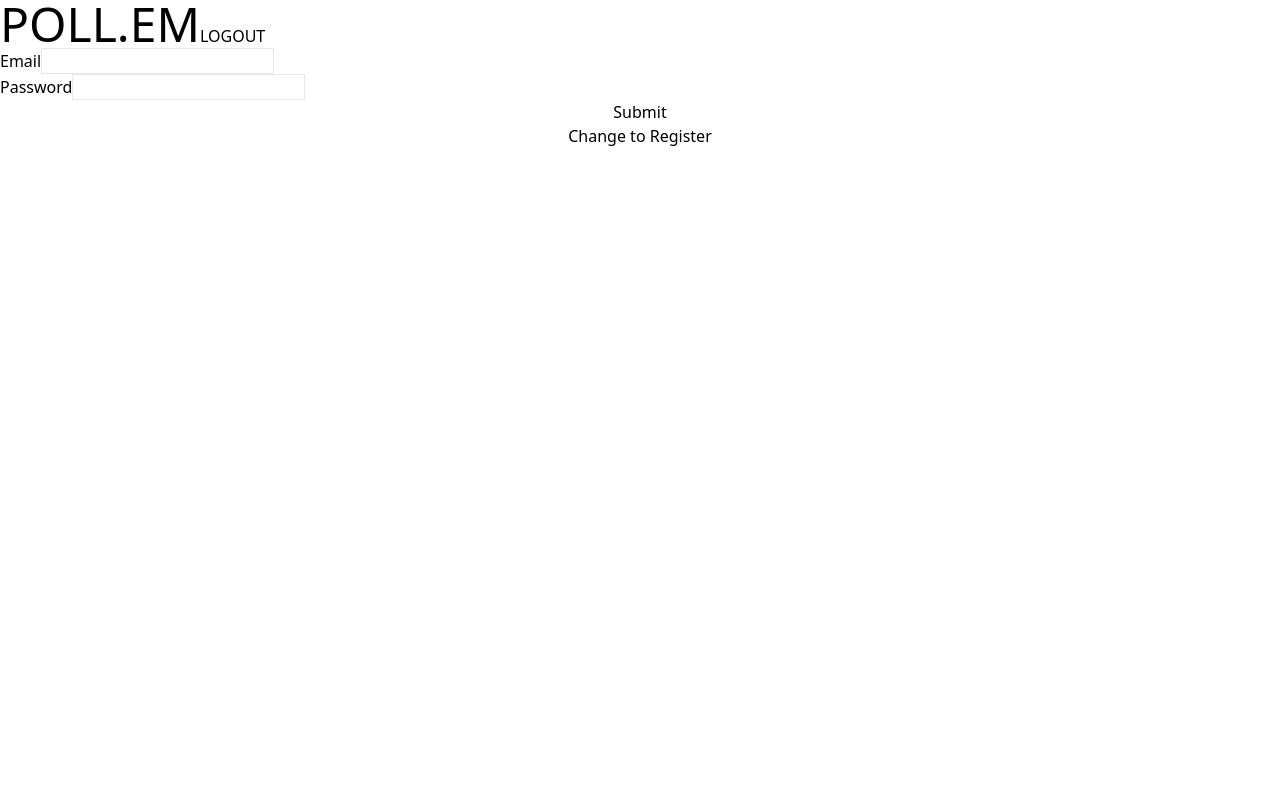
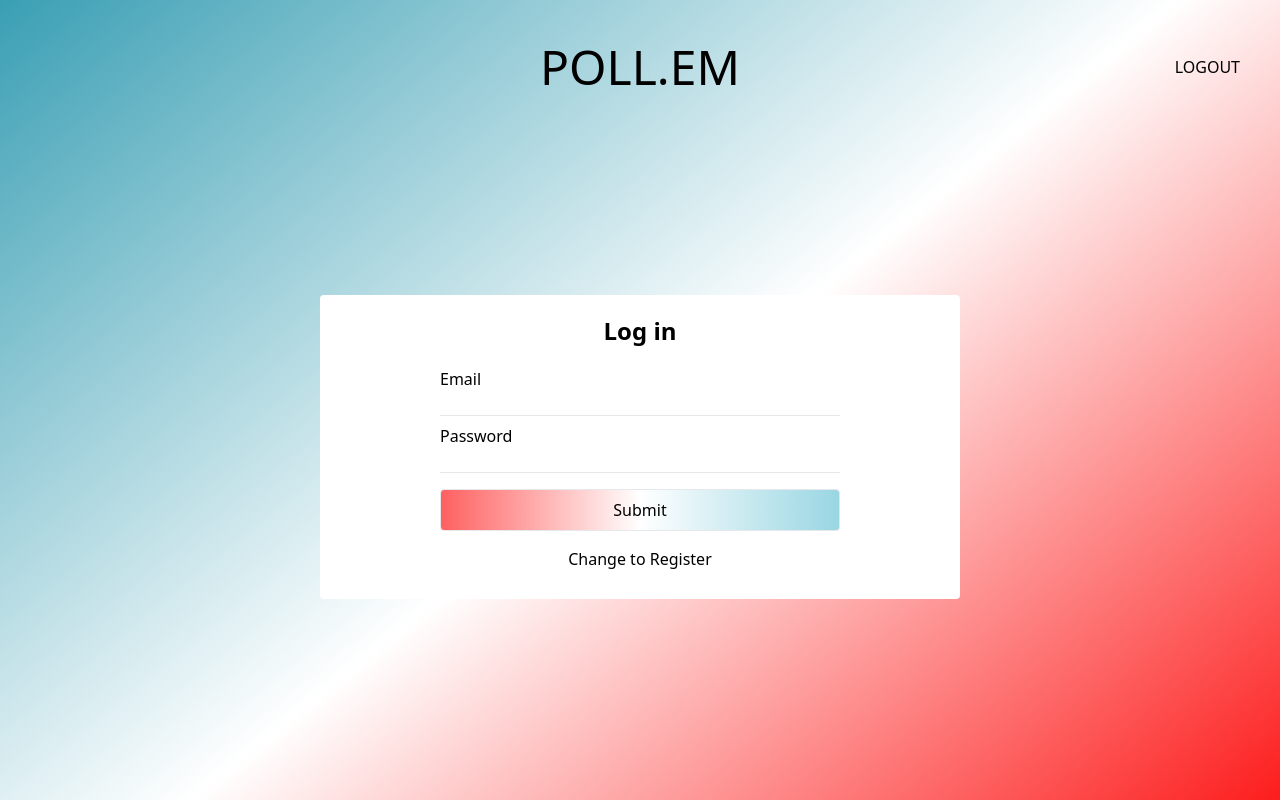
Before and after one commit to trilisen/Examensarbete, a React (Create React App) app in the folder frontend/: page /auth in a window 1280 px wide. Built offline with nearby package versions, Linux system fonts and the light colour scheme; sample sign-in values are in the browser's storage.

Commit message:
Styling on login/register page

```diff
--- a/frontend/src/App.js
+++ b/frontend/src/App.js
@@ -54,16 +54,23 @@ function App() {
           dispatch,
         }}
       >
-        <div className="min-h-full">
-          <div className="flex flex-col">
-            <header className=" ">
-              <a href="/" className="text-center text-5xl py-5 h-1/6">
+        <div className="h-full background-gradient">
+          <div className="flex flex-col h-full">
+            <header className="flex flex-col md:flex-row justify-center items-center h-1/6">
+              <a href="/" className="text-center text-5xl py-5">
                 POLL.EM
               </a>
               {localStorage.getItem("userId") ? (
-                <button onClick={handleLogout}>LOGOUT</button>
+                <button
+                  onClick={handleLogout}
+                  className="static sm:absolute sm:right-10"
+                >
+                  LOGOUT
+                </button>
               ) : (
-                <a href="/auth">LOGIN</a>
+                <a href="/auth" className="static sm:absolute sm:right-10">
+                  LOGIN
+                </a>
               )}
             </header>
             <Routes>
--- a/frontend/src/components/PollOption.jsx
+++ b/frontend/src/components/PollOption.jsx
@@ -2,10 +2,10 @@ const PollOption = ({ pollType, onPress }) => {
   return (
     <button
       value={pollType}
-      className="bg-gray-200 square rounded-md"
+      className="bg-white square rounded-md"
       onClick={onPress}
     >
-      Test
+      Basic (only one that exists for now)
     </button>
   )
 }
--- a/frontend/src/components/TitleInput.jsx
+++ b/frontend/src/components/TitleInput.jsx
@@ -1,13 +1,12 @@
 const TitleInput = ({ handleChange }) => {
   return (
-    <div className="w-full">
-      <label htmlFor="title"></label>
+    <div className="w-full flex justify-center">
       <input
         autoComplete="off"
         type="text"
         name="title"
         placeholder="Example poll name"
-        className="p-2 rounded-xl mt-2 w-full border border-black"
+        className="p-2 rounded-xl mt-2 w-full sm:w-2/3 md:w-1/2"
         onChange={handleChange}
       />
     </div>
--- a/frontend/src/index.css
+++ b/frontend/src/index.css
@@ -5,6 +5,36 @@
 @layer utilities {
   .square {
     aspect-ratio: 1 / 1;
+  }
+  .background-gradient {
+    background: rgb(58, 159, 180);
+    background: linear-gradient(
+      141deg,
+      rgba(58, 159, 180, 1) 0%,
+      rgba(255, 255, 255, 1) 52%,
+      rgba(253, 29, 29, 1) 100%
+    );
+  }
+  .button-gradient {
+    background: rgb(110, 197, 215);
+    background: linear-gradient(
+      90deg,
+      rgba(253, 29, 29, 0.7) 0%,
+      rgba(255, 255, 255, 0.7) 50%,
+      rgba(110, 197, 215, 0.7) 100%
+    );
+  }
+}
+
+@layer components {
+  .input-container {
+    @apply flex flex-col;
+  }
+  .input {
+    @apply mb-2 border-b;
+  }
+  .button {
+    @apply border rounded w-full p-2 mt-2;
   }
 }
 
--- a/frontend/src/pages/Auth.jsx
+++ b/frontend/src/pages/Auth.jsx
@@ -129,66 +129,75 @@ const Auth = () => {
     setIsLogin(!isLogin)
   }
 
-  const inputStyles = "border"
-
   return (
-    <div className="flex flex-col">
+    <div className="flex flex-col items-center justify-center h-5/6 pb-10">
+      <div className="flex flex-col justify-center items-center bg-white p-5 rounded box-border sm:w-1/2">
         {data.errorMessage && (
           <div className="text-red-600">{data.errorMessage}</div>
         )}
         {data.statusMessage && (
           <div className="text-green-400">{data.statusMessage}</div>
         )}
-      <form className="flex flex-col">
+        <form className="flex flex-col justify-center sm:w-2/3">
+          <h2 className="text-2xl font-bold text-center mb-5">
+            {isLogin ? "Log in" : "Register"}
+          </h2>
           {!isLogin && (
-          <label htmlFor="username">
-            Username
+            <div className="input-container">
+              <label htmlFor="username">Username</label>
               <input
                 type="text"
                 name="username"
-              className={inputStyles}
+                className="input"
                 onChange={handleInputChange}
               />
-          </label>
+            </div>
           )}
-        <label htmlFor="email">
-          Email
+          <div className="input-container">
+            <label htmlFor="email">Email</label>
             <input
               type="email"
               name="email"
-            className={inputStyles}
+              className="input"
               onChange={handleInputChange}
             />
-        </label>
+          </div>
 
-        <label htmlFor="password">
-          Password
+          <div className="input-container">
+            <label htmlFor="password">Password</label>
             <input
               type="password"
               name="password"
-            className={inputStyles}
+              className="input"
               onChange={handleInputChange}
             />
-        </label>
+          </div>
 
           {!isLogin && (
-          <label htmlFor="passwordConfirm">
-            Confirm password
+            <div className="input-container">
+              <label htmlFor="passwordConfirm">Confirm password</label>
               <input
                 type="password"
                 name="passwordConfirm"
-              className={inputStyles}
+                className="input"
                 onChange={handleInputChange}
               />
-          </label>
+            </div>
           )}
-        <button type="submit" onClick={handleFormSubmit}>
+          <div className="flex justify-center">
+            <button
+              type="submit"
+              onClick={handleFormSubmit}
+              className="button button-gradient"
+            >
               Submit
             </button>
+          </div>
         </form>
-      <button onClick={handleIsLoginChange}>
+        <button onClick={handleIsLoginChange} className="m-2 mt-4">
           Change to {isLogin ? "Register" : "Login"}
         </button>
+      </div>
     </div>
   )
 }
--- a/frontend/src/pages/Start.jsx
+++ b/frontend/src/pages/Start.jsx
@@ -24,7 +24,7 @@ const Start = () => {
 
   return (
     <div className="container mx-auto flex flex-col items-center justify-center h-full">
-      <div className="flex flex-col items-center w-4/6">
+      <div className="flex flex-col items-center w-4/6 pb-10">
         {!debouncedtitleInput && (
           <h2 className="text-xl">To start a poll, enter a title</h2>
         )}
@@ -39,14 +39,6 @@ const Start = () => {
             <h2 className="mt-2">Choose your way to poll</h2>
             <div className="grid gap-5 sm:gap-10 md:gap-15 grid-cols-2 sm:grid-cols-3 lg:grid-cols-6 mt-2">
               <PollOption pollType="Simple" onPress={handleInitialPollSubmit} />
-              <PollOption
-                pollType="Multiple Choice"
-                onPress={handleInitialPollSubmit}
-              />
-              <PollOption
-                pollType="Tournament"
-                onPress={handleInitialPollSubmit}
-              />
             </div>
           </div>
         )}
--- a/frontend/tailwind.config.js
+++ b/frontend/tailwind.config.js
@@ -6,6 +6,10 @@ module.exports = {
       padding: {
         "1/3": "33.333333%",
       },
+      colors: {
+        mainBlue: "#6ec5d7",
+        mainRed: "#ff6262",
+      },
     },
   },
   variants: {
```
Lines whose indentation alone changed are shown as unchanged.
